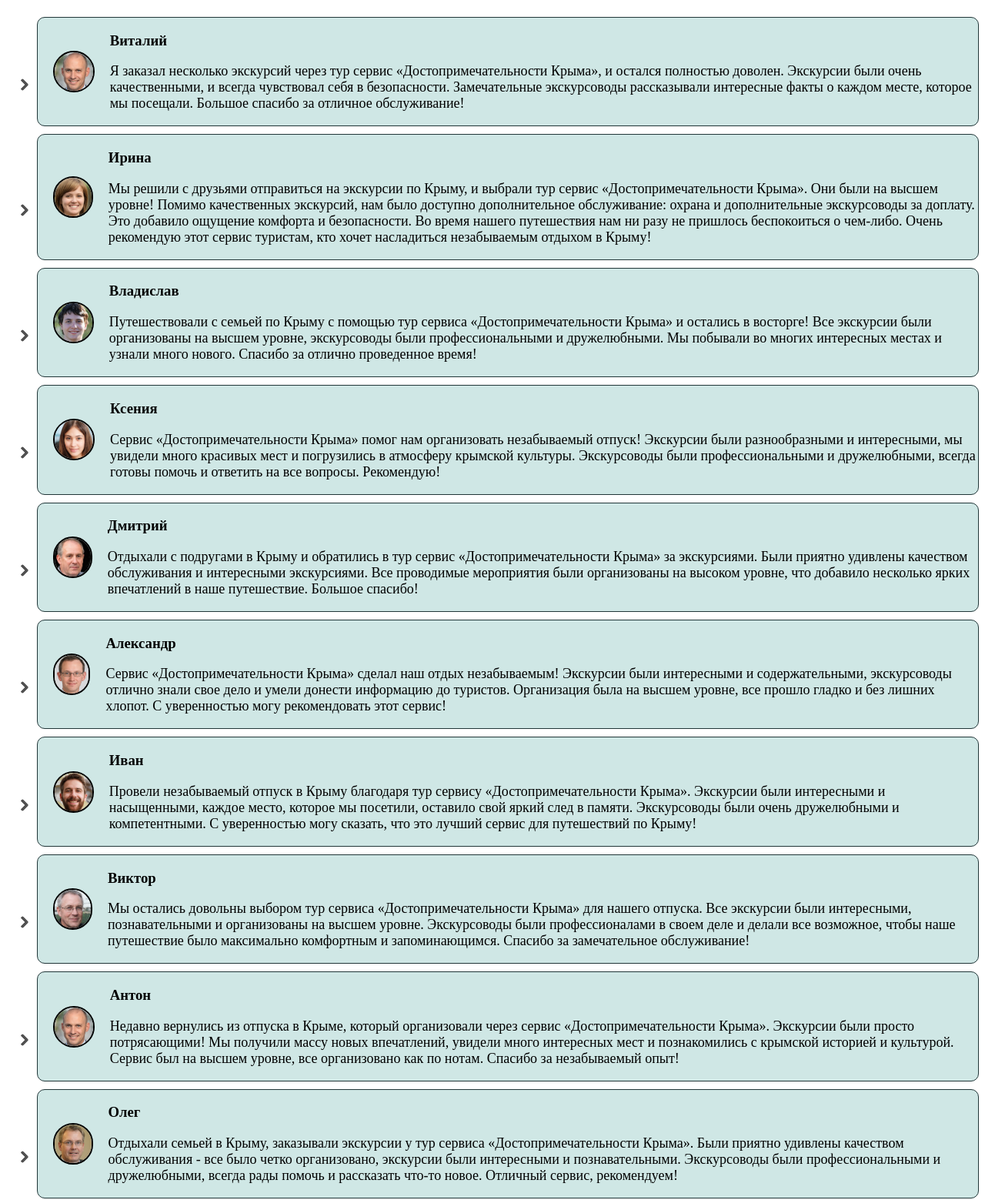
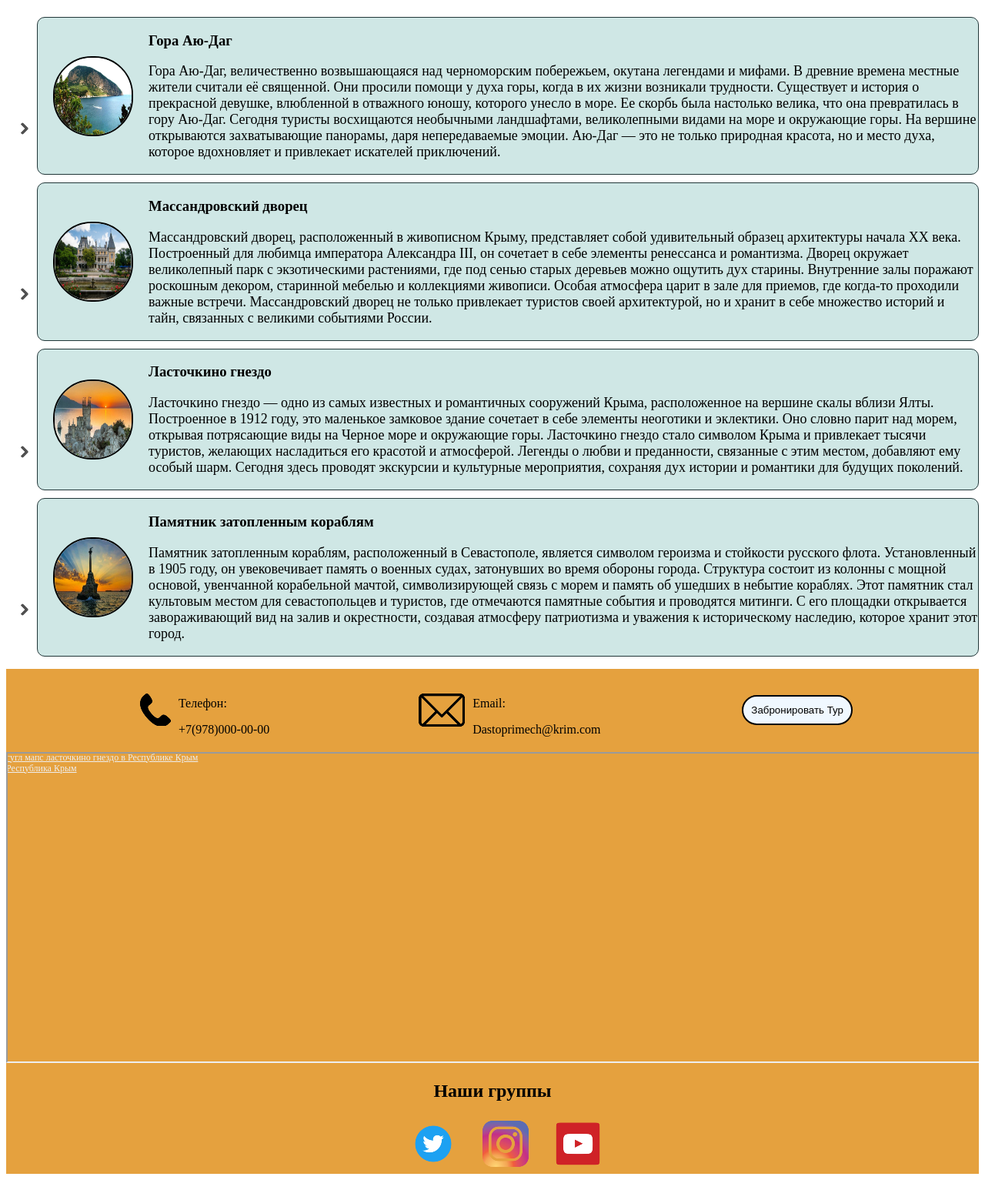
Before and after one commit to PavlikDenis/KIT, a plain HTML site: page html/Answers.html in a window 1280 px wide. Shown: the part 185-1744 px from the top of the page at 77% size. After the commit the page ends 1718 px from the top, so only its background shows below. Drawn offline with Linux system fonts and the light colour scheme.

Commit message:
Add files via upload

```diff
--- a/CSS/Style_answers.css
+++ b/CSS/Style_answers.css
@@ -49,8 +49,8 @@
 }
 .img_answer{
     border-radius: 50px;
-    width: 50px;
-    height: 50px;
+    width: 100px;
+    height: 100px;
     border: solid 2px black;
     margin: 20px;
 }
--- a/html/Answers.html
+++ b/html/Answers.html
@@ -17,7 +17,7 @@
                 </div>
                 <nav class="nav-links">
                     <a href="../index.html" class="header-nav">Главная</a>
-                    <a href="../html/Answers.html" class="header-nav">Отзывы</a>
+                    <a href="../html/Answers.html" class="header-nav">Маршруты</a>
                     <a href="../html/Galery.html" class="header-nav">Галерея</a>
                 </nav>
             </div>
@@ -31,94 +31,38 @@
                 <ul class="answer_list">
                     <li >
                         <div class="answer">
-                            <img src="../img/84aEXMoh24E.jpg" alt="" class="img_answer">
+                            <img src="../img/аю-даг.jpg" alt="" class="img_answer">
                             <div class="text_answer_div">
-                                <h3>Виталий</h3>
-                                <p class="text_answer">Я заказал несколько экскурсий через тур сервис «Достопримечательности Крыма», и остался полностью доволен. Экскурсии были очень качественными, и всегда чувствовал себя в безопасности. Замечательные экскурсоводы рассказывали интересные факты о каждом месте, которое мы посещали. Большое спасибо за отличное обслуживание!</p>
+                                <h3>Гора Аю-Даг</h3>
+                                <p class="text_answer">Гора Аю-Даг, величественно возвышающаяся над черноморским побережьем, окутана легендами и мифами. В древние времена местные жители считали её священной. Они просили помощи у духа горы, когда в их жизни возникали трудности. Существует и история о прекрасной девушке, влюбленной в отважного юношу, которого унесло в море. Ее скорбь была настолько велика, что она превратилась в гору Аю-Даг. Сегодня туристы восхищаются необычными ландшафтами, великолепными видами на море и окружающие горы. На вершине открываются захватывающие панорамы, даря непередаваемые эмоции. Аю-Даг — это не только природная красота, но и место духа, которое вдохновляет и привлекает искателей приключений.</p>
                             </div>
 
                         </div>
                     </li>
                     <li>
                         <div class="answer">
-                            <img src="../img/b8rA7ztmeLc.jpg" alt="" class="img_answer">
+                            <img src="../img/массандровский дворец.jpg" alt="" class="img_answer">
                             <div>
-                                <h3>Ирина</h3>
-                                <p class="text_answer">Мы решили с друзьями отправиться на экскурсии по Крыму, и выбрали тур сервис «Достопримечательности Крыма». Они были на высшем уровне! Помимо качественных экскурсий, нам было доступно дополнительное обслуживание: охрана и дополнительные экскурсоводы за доплату. Это добавило ощущение комфорта и безопасности. Во время нашего путешествия нам ни разу не пришлось беспокоиться о чем-либо. Очень рекомендую этот сервис туристам, кто хочет насладиться незабываемым отдыхом в Крыму!</p>
+                                <h3>Массандровский дворец</h3>
+                                <p class="text_answer">Массандровский дворец, расположенный в живописном Крыму, представляет собой удивительный образец архитектуры начала XX века. Построенный для любимца императора Александра III, он сочетает в себе элементы ренессанса и романтизма. Дворец окружает великолепный парк с экзотическими растениями, где под сенью старых деревьев можно ощутить дух старины. Внутренние залы поражают роскошным декором, старинной мебелью и коллекциями живописи. Особая атмосфера царит в зале для приемов, где когда-то проходили важные встречи. Массандровский дворец не только привлекает туристов своей архитектурой, но и хранит в себе множество историй и тайн, связанных с великими событиями России.</p>
                             </div>
                         </div>
                     </li>
                     <li>
                         <div class="answer">
-                            <img src="../img/Bm_u_OJ_ar8.jpg" alt="" class="img_answer">
+                            <img src="../img/ласточкено гнездо.jpg" alt="" class="img_answer">
                             <div>
-                                <h3>Владислав</h3>
-                                <p class="text_answer">Путешествовали с семьей по Крыму с помощью тур сервиса «Достопримечательности Крыма» и остались в восторге! Все экскурсии были организованы на высшем уровне, экскурсоводы были профессиональными и дружелюбными. Мы побывали во многих интересных местах и узнали много нового. Спасибо за отлично проведенное время!</p>
+                                <h3>Ласточкино гнездо</h3>
+                                <p class="text_answer">Ласточкино гнездо — одно из самых известных и романтичных сооружений Крыма, расположенное на вершине скалы вблизи Ялты. Построенное в 1912 году, это маленькое замковое здание сочетает в себе элементы неоготики и эклектики. Оно словно парит над морем, открывая потрясающие виды на Черное море и окружающие горы. Ласточкино гнездо стало символом Крыма и привлекает тысячи туристов, желающих насладиться его красотой и атмосферой. Легенды о любви и преданности, связанные с этим местом, добавляют ему особый шарм. Сегодня здесь проводят экскурсии и культурные мероприятия, сохраняя дух истории и романтики для будущих поколений.</p>
                             </div>
                         </div>
                     </li>
                     <li>
                         <div class="answer">
-                            <img src="../img/H5hfxiJSlWs.jpg" alt="" class="img_answer">
+                            <img src="../img/затоплен.jpg" alt="" class="img_answer">
                             <div>
-                                <h3>Ксения</h3>
-                                <p class="text_answer">Сервис «Достопримечательности Крыма» помог нам организовать незабываемый отпуск! Экскурсии были разнообразными и интересными, мы увидели много красивых мест и погрузились в атмосферу крымской культуры. Экскурсоводы были профессиональными и дружелюбными, всегда готовы помочь и ответить на все вопросы. Рекомендую!</p>
-                            </div>
-                        </div>
-                    </li>
-                    <li>
-                        <div class="answer">
-                            <img src="../img/hLRSrHB92Os.jpg" alt="" class="img_answer">
-                            <div>
-                                <h3>Дмитрий</h3>
-                                <p class="text_answer">Отдыхали с подругами в Крыму и обратились в тур сервис «Достопримечательности Крыма» за экскурсиями. Были приятно удивлены качеством обслуживания и интересными экскурсиями. Все проводимые мероприятия были организованы на высоком уровне, что добавило несколько ярких впечатлений в наше путешествие. Большое спасибо!</p>
-                            </div>
-                        </div>
-                    </li>
-                    <li>
-                        <div class="answer">
-                            <img src="../img/KRVWQllRrWg.jpg" alt="" class="img_answer">
-                            <div>
-                                <h3>Александр</h3>
-                                <p class="text_answer">Сервис «Достопримечательности Крыма» сделал наш отдых незабываемым! Экскурсии были интересными и содержательными, экскурсоводы отлично знали свое дело и умели донести информацию до туристов. Организация была на высшем уровне, все прошло гладко и без лишних хлопот. С уверенностью могу рекомендовать этот сервис!</p>
-                            </div>
-                        </div>
-                    </li>
-                    <li>
-                        <div class="answer">
-                            <img src="../img/mXdkKm6Afc0.jpg" alt="" class="img_answer">
-                            <div>
-                                <h3>Иван</h3>
-                                <p class="text_answer">Провели незабываемый отпуск в Крыму благодаря тур сервису «Достопримечательности Крыма». Экскурсии были интересными и насыщенными, каждое место, которое мы посетили, оставило свой яркий след в памяти. Экскурсоводы были очень дружелюбными и компетентными. С уверенностью могу сказать, что это лучший сервис для путешествий по Крыму!</p>
-                            </div>
-
-                        </div>
-                    </li>
-                    <li>
-                        <div class="answer">
-                            <img src="../img/te0Kzo2GSXI.jpg" alt="" class="img_answer">
-                            <div>
-                                <h3>Виктор</h3>
-                                <p class="text_answer">Мы остались довольны выбором тур сервиса «Достопримечательности Крыма» для нашего отпуска. Все экскурсии были интересными, познавательными и организованы на высшем уровне. Экскурсоводы были профессионалами в своем деле и делали все возможное, чтобы наше путешествие было максимально комфортным и запоминающимся. Спасибо за замечательное обслуживание!</p>
-                            </div>
-                        </div>
-                    </li>
-                    <li>
-                        <div class="answer">
-                            <img src="../img/84aEXMoh24E.jpg" alt="" class="img_answer">
-                            <div>
-                                <h3>Антон</h3>
-                                <p class="text_answer">Недавно вернулись из отпуска в Крыме, который организовали через сервис «Достопримечательности Крыма». Экскурсии были просто потрясающими! Мы получили массу новых впечатлений, увидели много интересных мест и познакомились с крымской историей и культурой. Сервис был на высшем уровне, все организовано как по нотам. Спасибо за незабываемый опыт!</p>
-                            </div>
-
-                        </div>
-                    </li>
-                    <li>
-                        <div class="answer">
-                            <img src="../img/-W3sJfvkZ0s.jpg" alt="" class="img_answer">
-                            <div>
-                                <h3>Олег</h3>
-                                <p class="text_answer">Отдыхали семьей в Крыму, заказывали экскурсии у тур сервиса «Достопримечательности Крыма». Были приятно удивлены качеством обслуживания - все было четко организовано, экскурсии были интересными и познавательными. Экскурсоводы были профессиональными и дружелюбными, всегда рады помочь и рассказать что-то новое. Отличный сервис, рекомендуем!</p>
+                                <h3>Памятник затопленным кораблям</h3>
+                                <p class="text_answer">Памятник затопленным кораблям, расположенный в Севастополе, является символом героизма и стойкости русского флота. Установленный в 1905 году, он увековечивает память о военных судах, затонувших во время обороны города. Структура состоит из колонны с мощной основой, увенчанной корабельной мачтой, символизирующей связь с морем и память об ушедших в небытие кораблях. Этот памятник стал культовым местом для севастопольцев и туристов, где отмечаются памятные события и проводятся митинги. С его площадки открывается завораживающий вид на залив и окрестности, создавая атмосферу патриотизма и уважения к историческому наследию, которое хранит этот город.</p>
                             </div>
                         </div>
                     </li>
```
Also changed, not shown: CSS/style.css (+17 -1 lines), html/Galery.html (+6 -6 lines), index.html (+35 -35 lines), img/аю-даг.jpg (added), img/затоплен.jpg (added), img/ласточкено гнездо.jpg (added), img/массандровский дворец.jpg (added).
